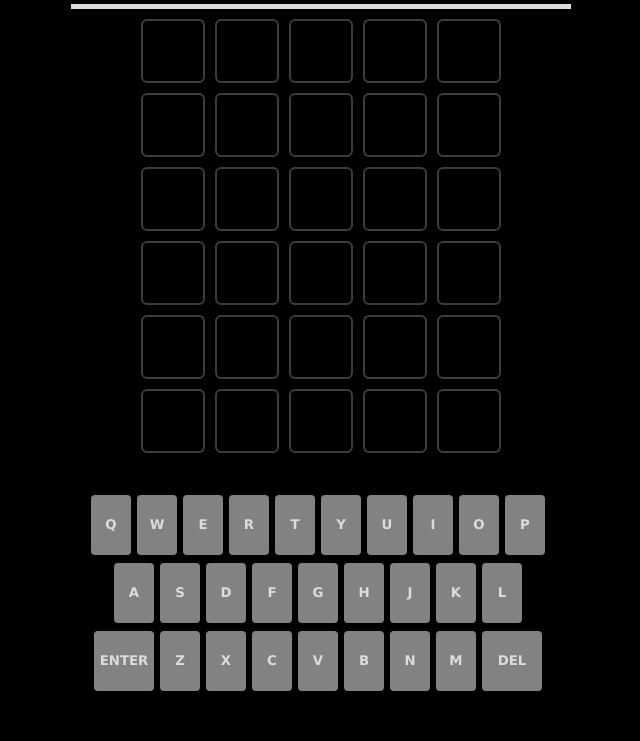
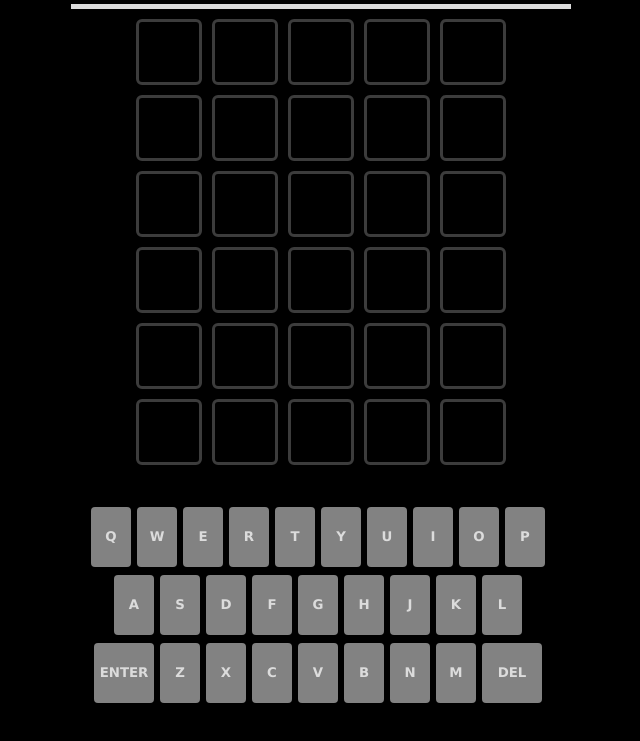
Before and after one commit to connorwfitch/wordle-clone-terminal, a plain HTML site: page index.html in a window 1280 px wide. Shown: the part 55-796 px from the top of the page, without its empty margins (319-959 px from the left). Drawn offline with Linux system fonts and the light colour scheme.

Commit message:
minor style and secret word changes

```diff
--- a/css/styles.css
+++ b/css/styles.css
@@ -54,7 +54,7 @@ header {
 }
 
 .square {
-  border: 2px solid rgb(60, 60, 60);
+  border: 3px solid rgb(60, 60, 60);
   border-radius: 6px;
   min-width: 60px;
   min-height: 60px;
--- a/js/main.js
+++ b/js/main.js
@@ -115,6 +115,7 @@ document.addEventListener("DOMContentLoaded", () => {
     let currentSpace = availableSpace - 5;
     for (let i = 0; i < 5; i++) {
       const workingEle = document.getElementById(String(currentSpace));
+      // need to do something here with the flipping etc
       if(greens[i]) {
         workingEle.classList.add('green');
       } else if(yellows[i]) {
```
